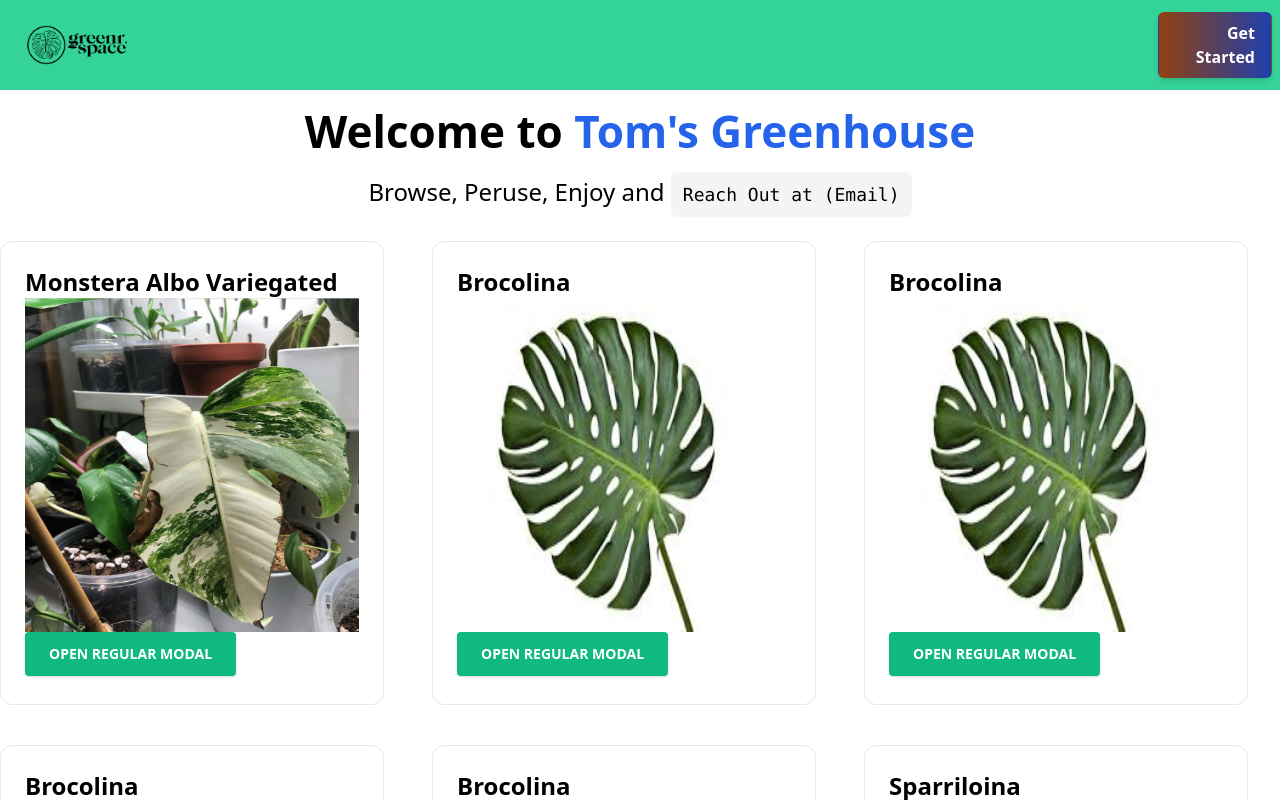
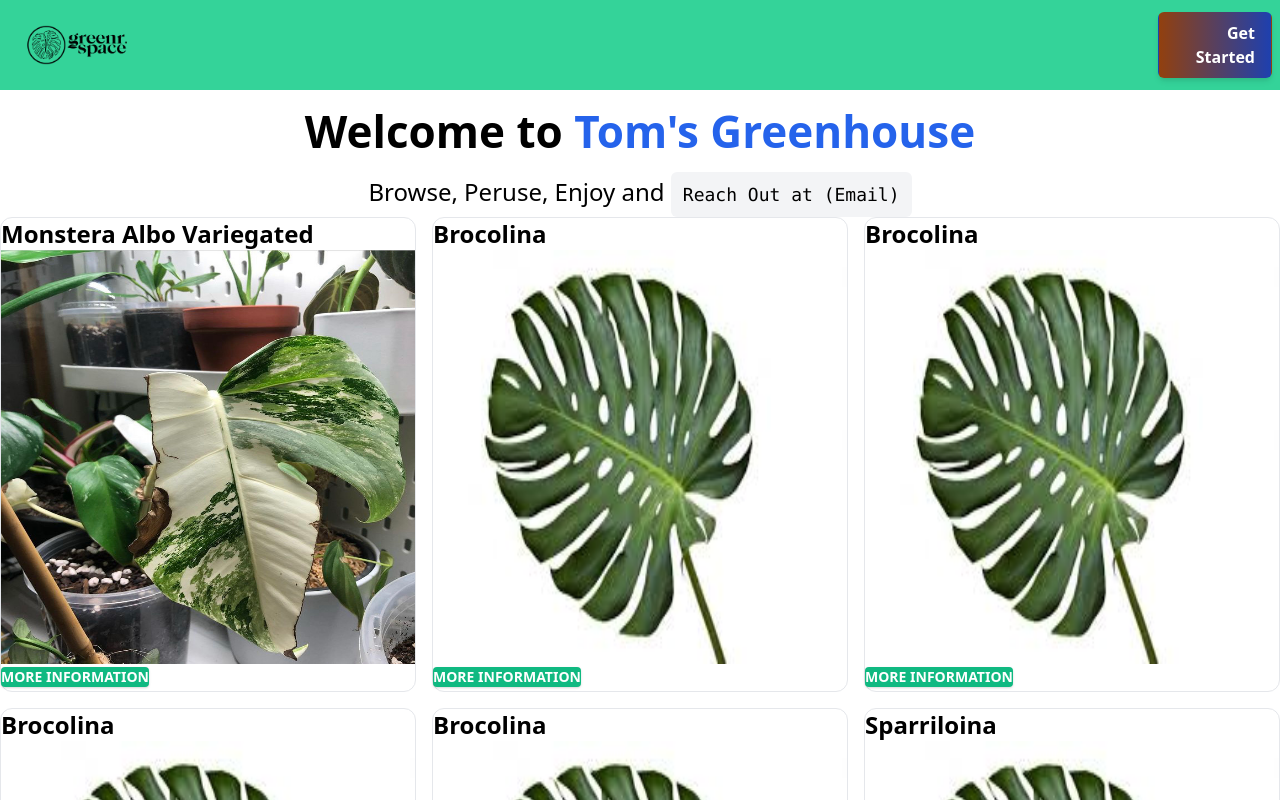
Before and after one commit to GreenrSpace/GreenrFrontEnd, a Next.js app: page / in a window 1280 px wide. Shown: the top 800 px of the page. Built offline with nearby package versions, Linux system fonts and the light colour scheme; what @tailwindcss/ui would draw is missing.

Commit message:
fixing up some things brah

```diff
--- a/src/components/Modal.js
+++ b/src/components/Modal.js
@@ -11,13 +11,12 @@ export default function Modal(props) {
   return (
     <>
       <button
-        className="bg-green-500 text-white active:bg-pink-600 font-bold uppercase text-sm px-6 py-3 rounded shadow hover:shadow-lg outline-none focus:outline-none mr-1 mb-1"
+        className="bg-green-500 text-white active:bg-pink-600 font-bold uppercase text-sm rounded shadow hover:shadow-lg outline-none focus:outline-none mr-1 mb-1"
         type="button"
         style={{ transition: "all .15s ease" }}
         onClick={() => setShowModal(true)}
       >
-        Open regular modal
-      </button>
+More Information      </button>
       {showModal ? (
         <>
           <div
--- a/src/components/Plants.js
+++ b/src/components/Plants.js
@@ -5,7 +5,7 @@ export default function Plant(props) {
   const { ImageLink, Name, Description, ContactLink } = props;
 
   return (
-    <div className="p-6 mt-6 text-left border w-96 rounded-xl hover:text-blue-600 focus:text-blue-600">
+    <div className="text-left border rounded-xl hover:text-blue-600 focus:text-blue-600">
       {/* <a
       href={ContactLink}
     > */}
--- a/src/pages/index.js
+++ b/src/pages/index.js
@@ -74,7 +74,7 @@ export default function Home() {
           </p>
           </main>
           </div>
-          <div className="grid grid-cols-3 gap-4 flex">
+          <div className="grid grid-cols-3 gap-4 flex justify-evenly">
             {ExamplePlant.map((number) => (
               <Plant
               key={number}
```
